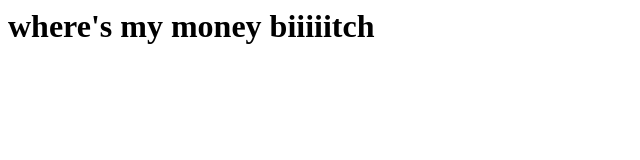
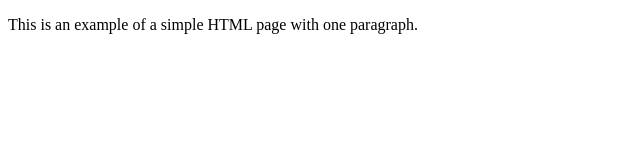
Before and after one commit to AhmedElGamal10/playground, a plain HTML site: page index.html in a window 1280 px wide. Shown: the whole page, without its empty margins (0-640 px from the left). Drawn offline with Linux system fonts and the light colour scheme.

Commit message:
Update html

```diff
--- a/index.html
+++ b/index.html
@@ -1 +1,9 @@
-<h1> where's my money biiiiitch </h1>
+<!DOCTYPE html>
+<html>
+    <head>
+        <title>Example</title>
+    </head>
+    <body>
+        <p>This is an example of a simple HTML page with one paragraph.</p>
+    </body>
+</html>
```
